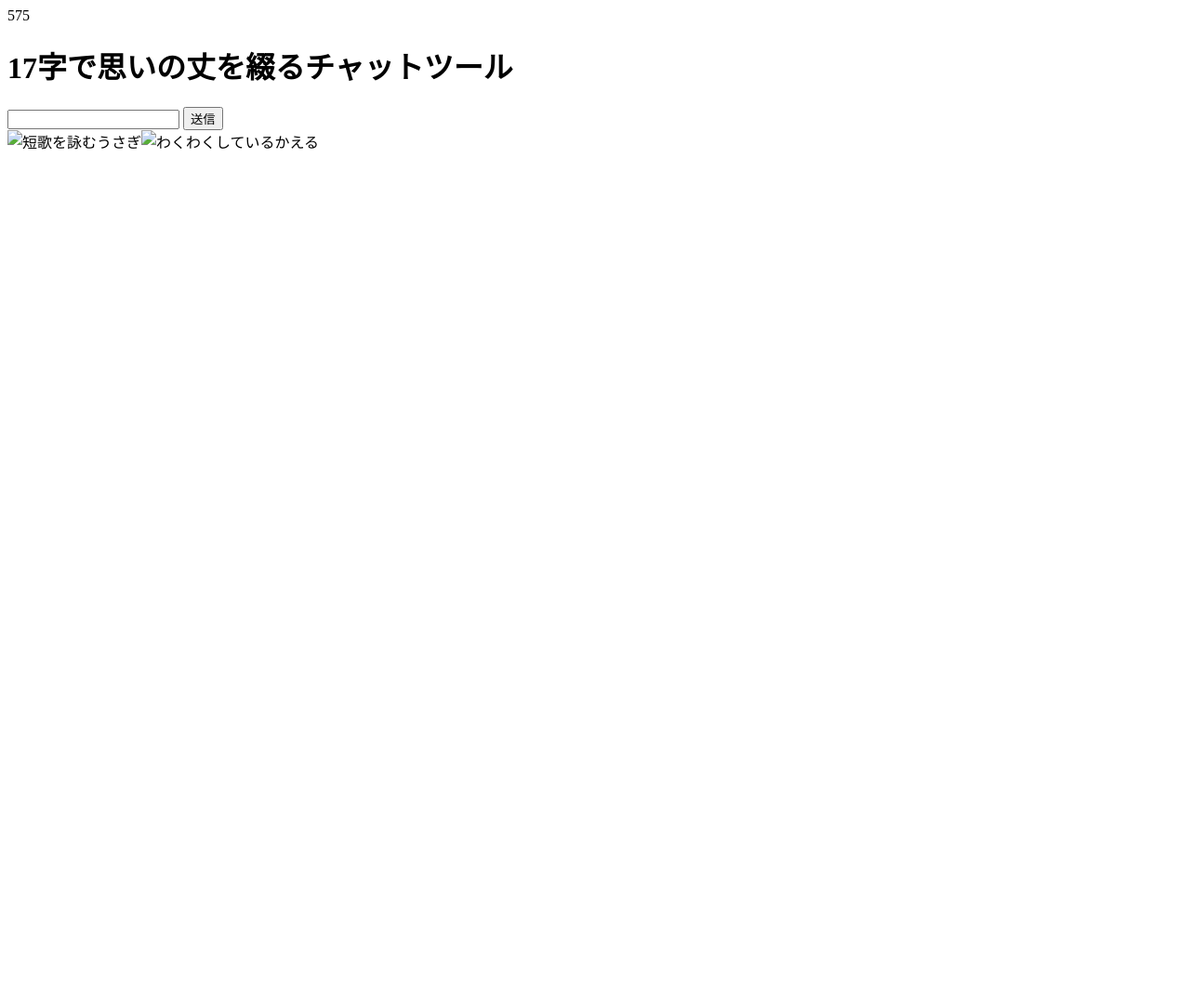
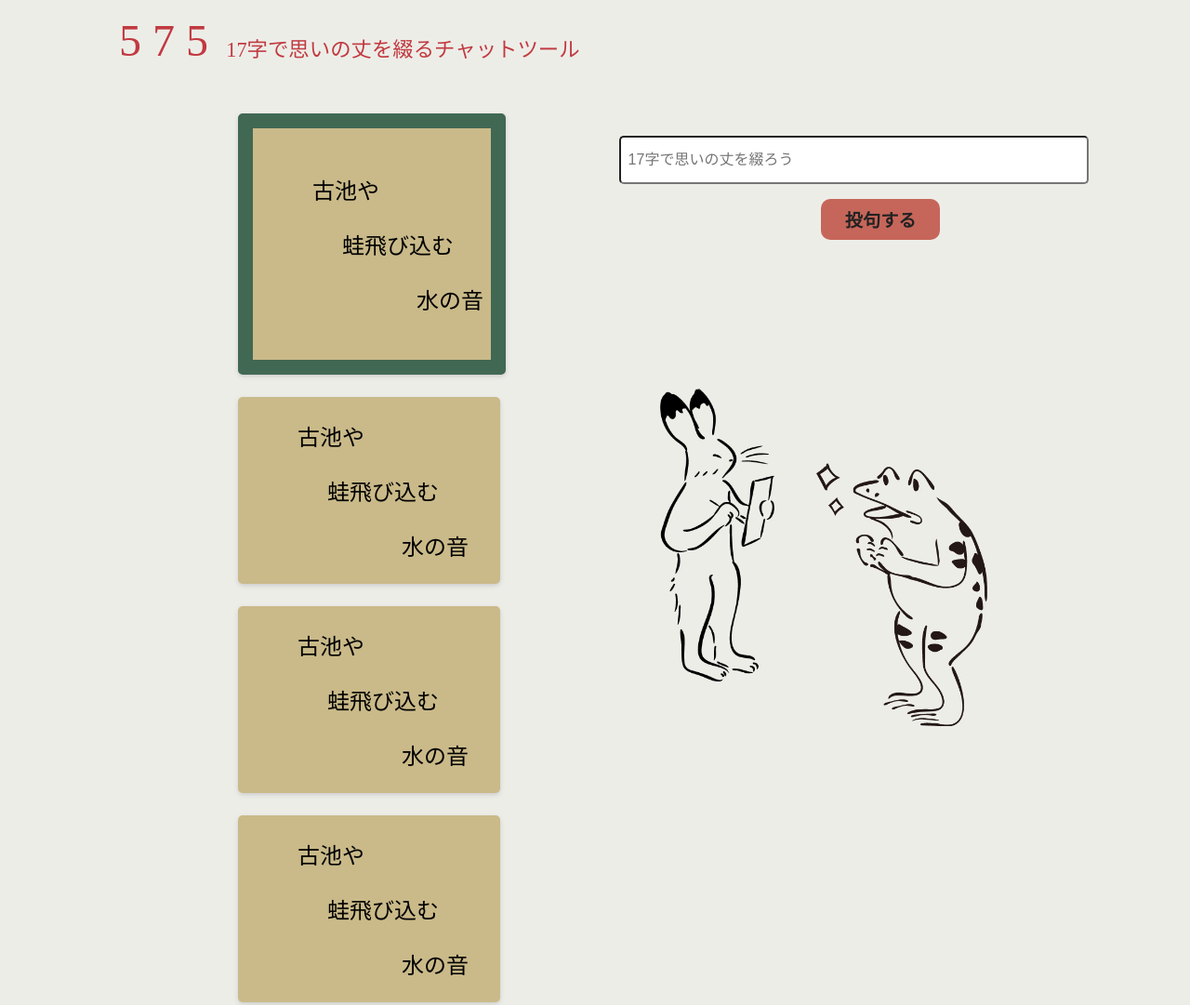
Before and after one commit to jack-app/jackHack2021_B, a website: page main.html in a window 1280 px wide. Shown: the whole page at 93% size. Before the commit the page ends 800 px from the top, so only its background shows below. Drawn offline with Linux system fonts and the light colour scheme.

Commit message:
html編集

```diff
--- a/main.html
+++ b/main.html
@@ -4,54 +4,183 @@
     <meta charset="UTF-8">
     <title>17字で思いの丈を綴るチャットツール</title>
   </head>
-  <body>
+  <body class="main">
     <div class="container">
       <div class="wrapper">
         <header>
           <div class="title-wrapper">
-            <div class="title-icon">575</div>
+            <div class="title-icon">5 7 5</div>
             <h1 class="headline">17字で思いの丈を綴るチャットツール</h1>
           </div>
         </header>
         <div class="components">
           <div class="card-container">
-            <div class="card-item"></div>
+            <div class="card-item">
+              <div class="card1">
+                <p class="card-text1">古池や</p>
+                <p class="card-text2">蛙飛び込む</p>
+                <p class="card-text3">水の音</p>
+              </div>
+              <div class="card2">
+                <p class="card-text1">古池や</p>
+                <p class="card-text2">蛙飛び込む</p>
+                <p class="card-text3">水の音</p>
+              </div>
+              <div class="card3">
+                <p class="card-text1">古池や</p>
+                <p class="card-text2">蛙飛び込む</p>
+                <p class="card-text3">水の音</p>
+              </div>
+              <div class="card4">
+                <p class="card-text1">古池や</p>
+                <p class="card-text2">蛙飛び込む</p>
+                <p class="card-text3">水の音</p>
+              </div>
+            </div>
           </div>
           <div class="post-wrapper">
             <div class="posts">
               <form id="frm-post">
-                <input type="text" id="msg" size="20">
-                <button>送信</button>
+                <div class="post-texts">
+                  <input type="text" id="msg" class="post-text" maxlength="20" size="50rem" placeholder="17字で思いの丈を綴ろう">
+                </div>
+                <div class="btn-wrapper">
+                  <button class="post-btn">投句する</button>
+                </div>
               </form>
             </div>
             <div class="post-image">
-              <img src="" alt="短歌を詠むうさぎ">
-              <img src="" alt="わくわくしているかえる">
+              <img class="card1-img" src="./assets/rabbit.png" alt="短歌を詠むうさぎ">
+              <img class="card2-img" src="./assets/flog.png" alt="わくわくしているかえる">
             </div>
           </div>
         </div>
       </div>
     </div>
-
   </body>
 </html>
 
 <style>
-.body{
-  margin: 0;
-  background-color: #EDEDE8;
+.main{
+  margin: 0px;
+  padding: 0px;
 }
 .container{
   margin: 0 auto;
+  background-color: #EDEDE8;
 }
 .wrapper{
-  width: 80%;
+  margin-left: 10vw;
+  margin-right: 10vw;
+}
+.title-wrapper{
+  display: flex;
+  color: #C13A40;
+  padding-top: 2vh;
+}
+.title-icon{
+  font-size:3rem;
+}
+.headline{
+  font-size: 1.4rem;
+  font-weight: 400;
+  margin-top: 2.4vh;
+  margin-left: 1.5vw;
 }
 .components{
+  width: 80%;
+  margin: 0 auto; /*効いてない*/
+  margin-top: 5vh;
+  margin-left: 10vw;
   display: flex;
 }
-.button{
-
+.card1{
+  width: 20vw;
+  background: #CABA89;
+  border-radius: 5px;
+  border:16px solid;
+  border-color:#416853;
+  box-shadow: 0 2px 5px #ccc;
+  font-size: 1.5rem;
+  margin-right: 2vw;
+}
+.card2{
+  width: 22vw;
+  background: #CABA89;
+  border-radius: 5px;
+  box-shadow: 0 2px 5px #ccc;
+  font-size: 1.5rem;
+}
+.card3{
+  width: 22vw;
+  background: #CABA89;
+  border-radius: 5px;
+  box-shadow: 0 2px 5px #ccc;
+  font-size: 1.5rem;
+}
+.card4{
+  width: 22vw;
+  background: #CABA89;
+  border-radius: 5px;
+  box-shadow: 0 2px 5px #ccc;
+  font-size: 1.5rem;
+}
+.card-text1{
+  padding-top: 1.5rem;
+  padding-left: 4rem;
+}
+.card-text2{
+  padding-left: 6rem;
+}
+.card-text3{
+  padding-left: 11rem;
+  padding-bottom: 1.5rem;
+}
+.card1-img{
+  margin-top: 20vh;
+  margin-left: 3.5vw;
+  width: 20%;
+  height: 20%;
+}
+.card2-img{
+  margin-top: 30vh;
+  margin-left: 3.5vw;
+  width: 30%;
+  height: 30%;
+}
+.post-wrapper{
+  margin-left: 32vw;
+  padding-top: 3vh;
+  position: fixed;
+}
+.post-text{
+  height: 4vh;
+  font-size: 1rem;
+  padding: 1vh;
+  border-radius:5px;
+}
+.btn-wrapper{
+  margin-top: 2vh;
+  margin-left: 17vw;
+}
+.post-btn{
+  color: #222222;
+  background-color:#C6665A;
+  border: none;
+  border-radius: 10px;
+  font-size: 1.2rem;
+  font-weight: bold;
+  padding-left: 2vw;
+  padding-right: 2vw;
+  padding-top: 1vh;
+  padding-bottom: 1vh;
+}
+.post-btn:hover {
+  background: #C13A40;
+}
+.post-btn:focus {
+  outline: none;
+  box-shadow: 0 0 0 2px #ce8980;
 }
 .post-image{
   display: flex;
--- a/serve.js
+++ b/serve.js
@@ -1,6 +1,7 @@
 const app  = require("express")();
 const http = require("http").createServer(app);
 const io   = require("socket.io")(http);
+const express = require('express');
 
 /**
  * "/"にアクセスがあったらindex.htmlを返却
@@ -12,9 +13,8 @@ app.get("/haiku.js", (req, res)=>{
   res.sendFile(__dirname + "/haiku.js");
 });
 
-/*app.get("/haiku.js", (req, res)=>{
-  res.sendFile(__dirname + "/haiku.js");
-});*/
+app.use('/assets',express.static('assets'));
+
 
 /**
  * [イベント] ユーザーが接続
```
Also changed, not shown: assets/flog.png (added), assets/rabbit.png (added).
